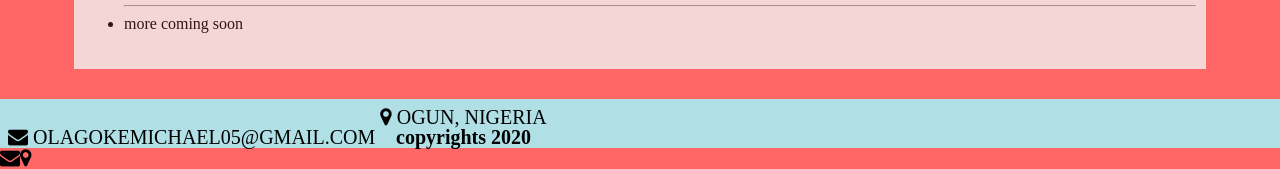
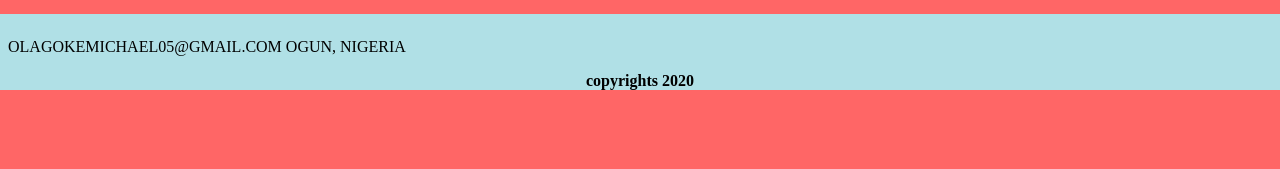
Before and after one commit to Michael-khorex/Michael-khorex.github.io, a plain HTML site: page index.html in a window 1280 px wide. Shown: the part 2612-2781 px from the top of the page. After the commit the page ends 2702 px from the top, so only its background shows below. Drawn offline with Linux system fonts and the light colour scheme.

Commit message:
Update index.html

```diff
--- a/index.html
+++ b/index.html
@@ -97,7 +97,7 @@
 </head>
 <body>
      <div id="header">
-     	<img src="images/img_avatar3.png" width="150px" height="150px" alt="author's image"/>
+     	<img src="https://kingsballpen.com.ng/wp-content/uploads/2019/12/img-avatar-blank.jpg" width="150px" height="150px" alt="author's image"/>
      	 <div id="img_aside">
      	 	<p id="head"> OLAGOKE MICHAEL</p>
      	 <p> Web Developer: Front and Backend developer </p>
@@ -171,8 +171,8 @@
      	</div>
      </div>
      	<div id="footer">
-            <i class="fa fa-envelope" style="font-size:20px">  OLAGOKEMICHAEL05@GMAIL.COM</li>
-     		 <i class="fa fa-map-marker" style="font-size:20px"> OGUN, NIGERIA	</li>
+            <p> OLAGOKEMICHAEL05@GMAIL.COM
+	OGUN, NIGERIA	</p>
      		 	<center><b>copyrights 2020</b></center>
      	</div>
 </body>
```
